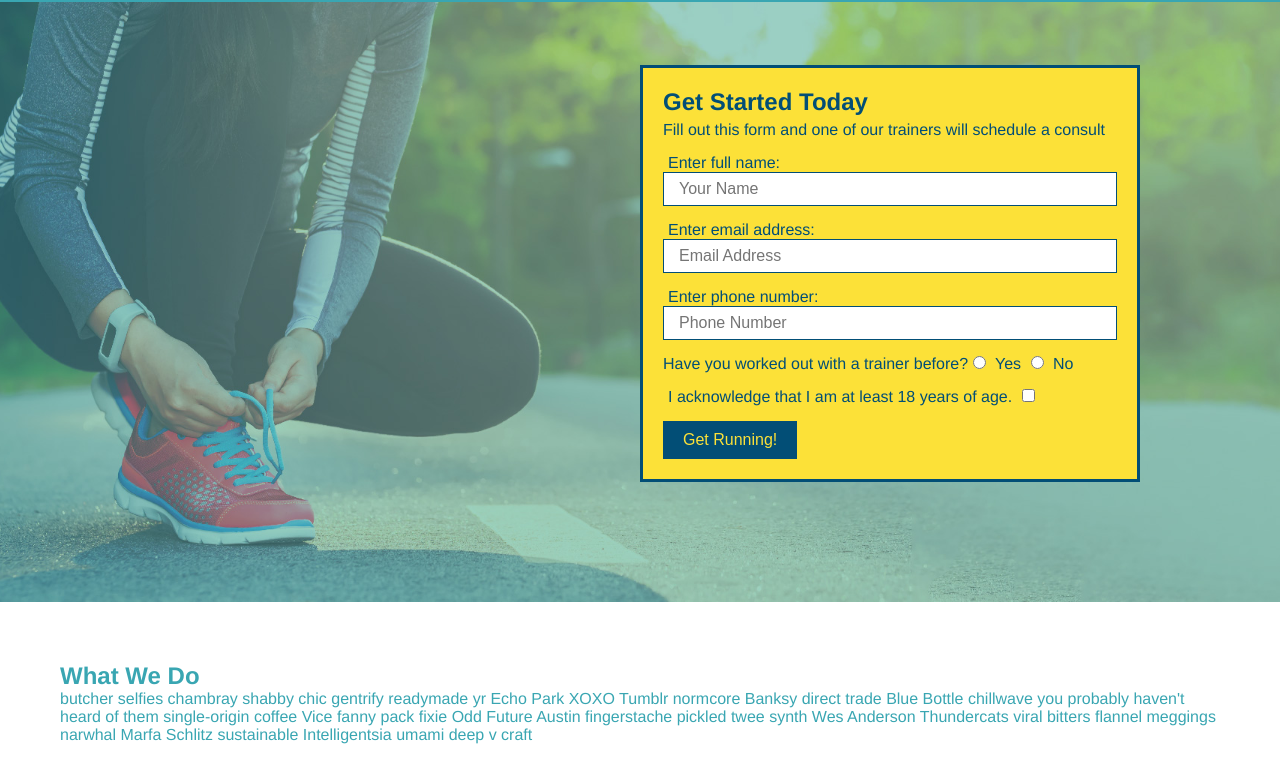
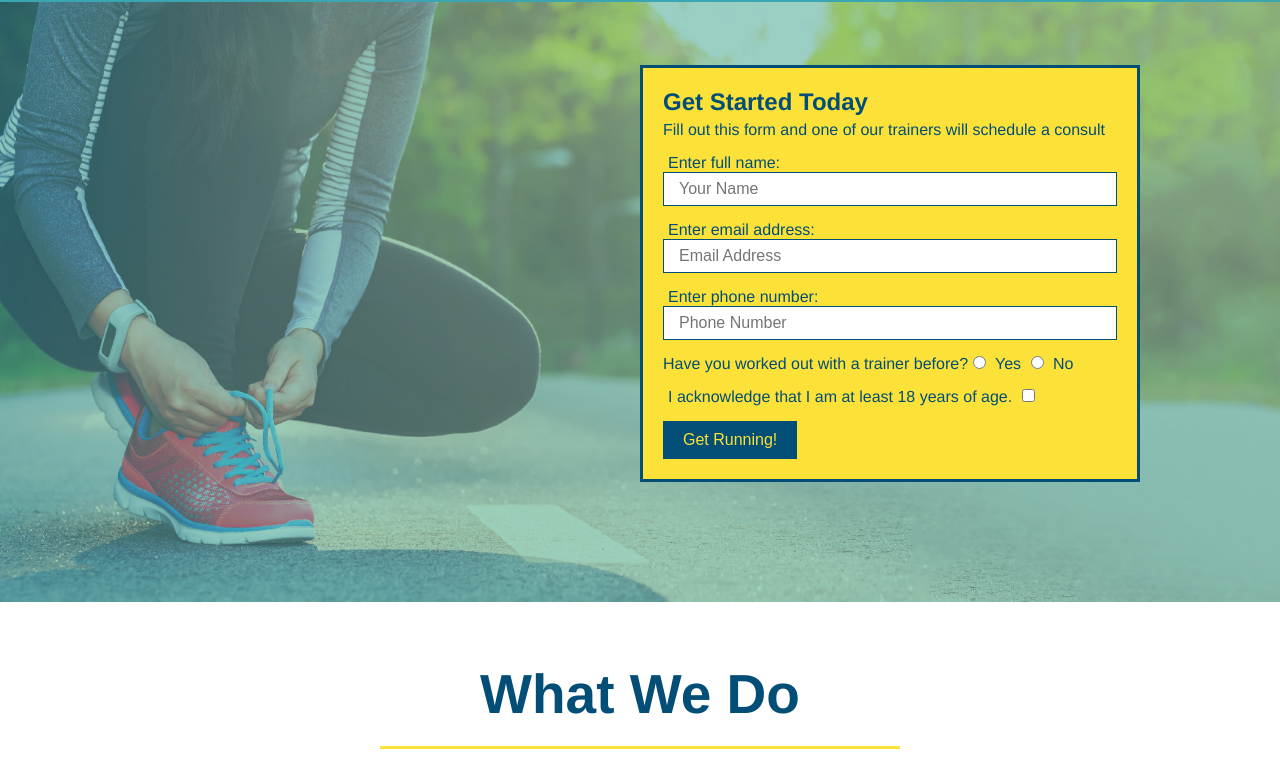
Before and after one commit to jhugray/run-buddy, a plain HTML site: page index.html in a window 1280 px wide. Shown: the part 80-861 px from the top of the page. Drawn offline with Linux system fonts and the light colour scheme.

Commit message:
style what we do section

```diff
--- a/assets/css/style.css
+++ b/assets/css/style.css
@@ -118,3 +118,25 @@ section {
     padding: 10px 20px;
     font-size: 16px;
 }
+
+.intro {
+    text-align: center;
+}
+
+.intro h2 {
+    font-size: 55px;
+    color: #024e76;
+    margin-bottom: 35px;
+    padding: 0 100px 20px 100px;
+    border-bottom: 3px solid;
+    border-color: #fce138;
+    display: inline-block;
+}
+
+.intro p {
+    line-height: 1.7;
+    color: #39a6b2;
+    width: 80%;
+    font-size: 20px;
+    margin: 0 auto;
+  }
--- a/index.html
+++ b/index.html
@@ -70,7 +70,7 @@
         </section>
 
         <!-- what we do section -->
-        <section id="what-we-do">
+        <section id="what-we-do" class="intro">
             <h2>What We Do </h2>
             <p>
                 butcher selfies chambray shabby chic gentrify readymade yr Echo Park XOXO Tumblr normcore Banksy direct trade Blue Bottle chillwave you probably haven't heard of them single-origin coffee Vice fanny pack fixie Odd Future Austin fingerstache pickled twee synth Wes Anderson Thundercats viral bitters flannel meggings narwhal Marfa Schlitz sustainable Intelligentsia umami deep v craft
@@ -106,9 +106,7 @@
         </section>
 
         <!-- meet the trainers section -->
-        <section>
-            <h2>Meet The Trainers</h2>
-        </section>
+
 
         <!-- Reach Out Section -->
         <section>
```
